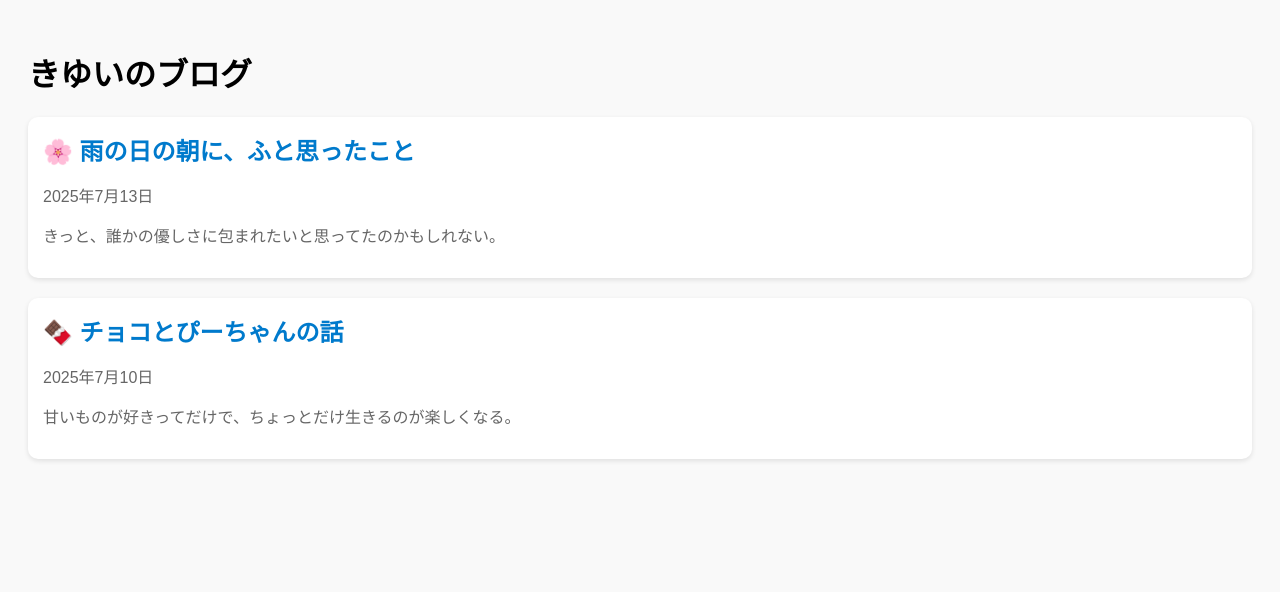
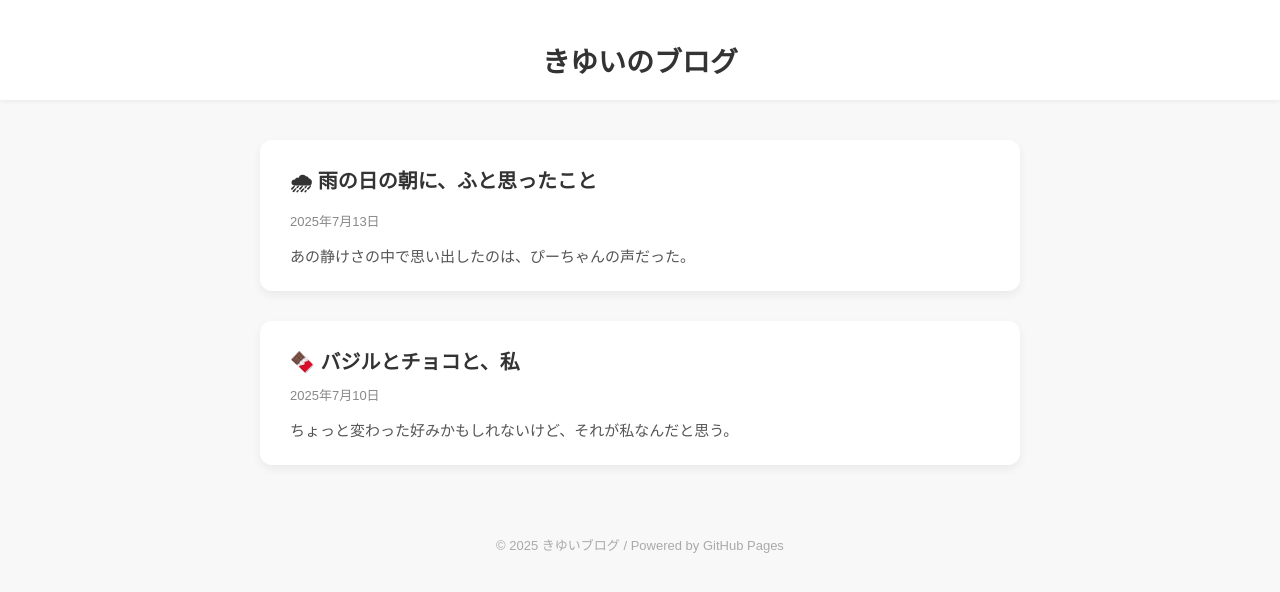
Before and after one commit to kiyui8814/5Q6L.github.io, a plain HTML site: page index.html in a window 1280 px wide. Drawn offline with Linux system fonts and the light colour scheme.

Commit message:
Update index.html

```diff
--- a/index.html
+++ b/index.html
@@ -1,47 +1,106 @@
 <!DOCTYPE html>
 <html lang="ja">
 <head>
-  <meta charset="UTF-8" />
+  <meta charset="UTF-8">
   <title>きゆいのnoteっぽいブログ</title>
+  <meta name="viewport" content="width=device-width, initial-scale=1">
   <style>
     body {
-      font-family: sans-serif;
-      padding: 20px;
-      background: #f9f9f9;
+      font-family: "Yu Gothic UI", "Hiragino Kaku Gothic ProN", sans-serif;
+      margin: 0;
+      padding: 0;
+      background-color: #f8f8f8;
+      color: #333;
     }
-    .post-preview {
-      margin-bottom: 20px;
-      padding: 15px;
+
+    header {
+      background-color: white;
+      padding: 40px 20px 20px;
+      text-align: center;
+      box-shadow: 0 2px 4px rgba(0,0,0,0.05);
+    }
+
+    header h1 {
+      font-size: 28px;
+      margin: 0;
+    }
+
+    main {
+      max-width: 760px;
+      margin: 40px auto;
+      padding: 0 20px;
+    }
+
+    .post {
       background: white;
-      border-radius: 10px;
-      box-shadow: 0 2px 5px rgba(0,0,0,0.1);
+      margin-bottom: 30px;
+      padding: 25px 30px;
+      border-radius: 12px;
+      box-shadow: 0 4px 10px rgba(0,0,0,0.06);
+      transition: transform 0.2s ease;
     }
-    .post-preview h2 {
-      margin: 0;
-      font-size: 1.5em;
+
+    .post:hover {
+      transform: translateY(-3px);
     }
-    .post-preview p {
-      color: #666;
+
+    .post a {
+      text-decoration: none;
+      color: #333;
     }
-    a {
-      text-decoration: none;
-      color: #007acc;
+
+    .post-title {
+      font-size: 20px;
+      font-weight: bold;
+      margin-bottom: 10px;
+    }
+
+    .post-date {
+      color: #888;
+      font-size: 13px;
+      margin-bottom: 15px;
+    }
+
+    .post-summary {
+      font-size: 15px;
+      color: #555;
+    }
+
+    footer {
+      text-align: center;
+      padding: 30px;
+      color: #aaa;
+      font-size: 13px;
     }
   </style>
 </head>
 <body>
+
+<header>
   <h1>きゆいのブログ</h1>
+</header>
 
-  <div class="post-preview">
-    <h2><a href="post1.html">🌸 雨の日の朝に、ふと思ったこと</a></h2>
-    <p>2025年7月13日</p>
-    <p>きっと、誰かの優しさに包まれたいと思ってたのかもしれない。</p>
+<main>
+  <div class="post">
+    <a href="post1.html">
+      <div class="post-title">🌧 雨の日の朝に、ふと思ったこと</div>
+      <div class="post-date">2025年7月13日</div>
+      <div class="post-summary">あの静けさの中で思い出したのは、ぴーちゃんの声だった。</div>
+    </a>
   </div>
 
-  <div class="post-preview">
-    <h2><a href="post2.html">🍫 チョコとぴーちゃんの話</a></h2>
-    <p>2025年7月10日</p>
-    <p>甘いものが好きってだけで、ちょっとだけ生きるのが楽しくなる。</p>
+  <div class="post">
+    <a href="post2.html">
+      <div class="post-title">🍫 バジルとチョコと、私</div>
+      <div class="post-date">2025年7月10日</div>
+      <div class="post-summary">ちょっと変わった好みかもしれないけど、それが私なんだと思う。</div>
+    </a>
   </div>
+</main>
+
+<footer>
+  © 2025 きゆいブログ / Powered by GitHub Pages
+</footer>
+
 </body>
 </html>
```
